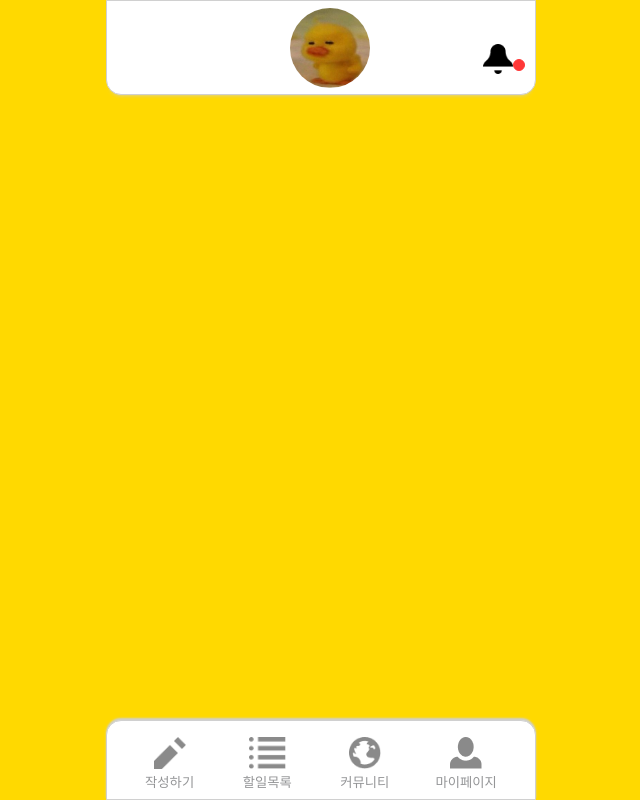
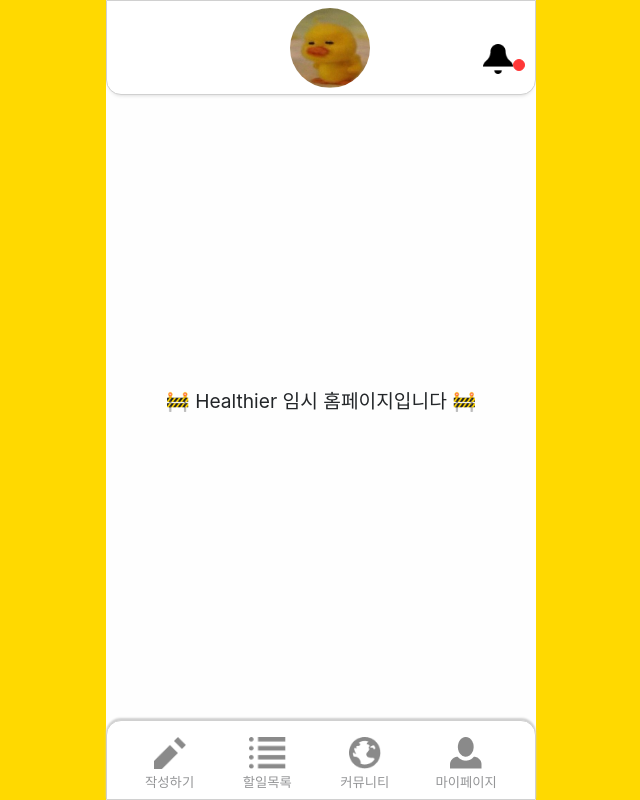
Before and after one commit to codestates-seb/seb45_main_031, a React (Create React App) app in the folder FE/: page / in a window 1280 px wide. Shown: the whole page, without its empty margins (319-959 px from the left). Built offline with nearby package versions, Linux system fonts and the light colour scheme.

Commit message:
✨Feat: 사용자 정보 수정 페이지 헤더 변경 구현
- React Router Outlet을 사용한 페이지 라우팅
- 2개의 화면 레이아웃을 작성하여 특정 페이지에서만 헤더가 변경됨
- 임시 홈페이지 화면 추가

Issue #9

```diff
--- a/FE/src/App.js
+++ b/FE/src/App.js
@@ -1,9 +1,10 @@
 import GlobalStyles from "./styles/GlobalStyles";
-import { Routes, Route } from "react-router-dom";
-import { styled } from "styled-components";
+import { RouterProvider, createBrowserRouter } from "react-router-dom";
 
-import Header from "./components/Header";
-import Footer from "./components/Footer";
+import RootLayout from "./pages/RootLayout";
+import ProfileLayout from "./pages/ProfileLayout";
+
+import Home from "./pages/HomeTest";
 import TodoPage from "./pages/TodoPage";
 import TodoEditPage from "./pages/TodoEditPage";
 import TodoModifyPage from "./pages/TodoModifyPage";
@@ -14,42 +15,41 @@
 import MyPageEdit from "./pages/MyPageEdit";
 import CommunityEditPage from "./pages/CommunityEditPage";
 
+const router = createBrowserRouter([
+  {
+    path: "/",
+    element: <RootLayout />,
+    // errorElement: 에러페이지 만들면 추가
+    children: [
+      { index: true, element: <Home /> },
+      { path: "/signup", element: <SignUpPage /> },
+      { path: "/login", element: <LoginPage /> },
+
+      { path: "/todo", element: <TodoPage /> },
+      { path: "/todo/edit", element: <TodoEditPage /> },
+      { path: "/todo/modify/:todoId", element: <TodoModifyPage /> },
+      { path: "/todo/:today", element: <TodoPage /> },
+
+      { path: "/community", element: <CommunityPage /> },
+      { path: "/community/edit", element: <CommunityEditPage /> },
+
+      { path: "/mypage", element: <MyPage /> },
+    ],
+  },
+  {
+    path: "/mypage/edit",
+    element: <ProfileLayout />,
+    children: [{ index: true, element: <MyPageEdit /> }],
+  },
+]);
+
 function App() {
   return (
     <>
       <GlobalStyles />
-      <Body>
-        <Header />
-        <Routes>
-          <Route path="/signup" element={<SignUpPage />} />
-          <Route path="/todo" element={<TodoPage />} />
-          <Route path="/todo/edit" element={<TodoEditPage />} />
-          <Route path="/todo/modify/:todoId" element={<TodoModifyPage />} />
-          <Route path="/todo/:today" element={<TodoPage />} />
-          <Route path="/todo" element={<TodoPage />} />
-          <Route path="/login" element={<LoginPage />} />
-          <Route path="/community" element={<CommunityPage />} />
-          <Route path="/community/edit" element={<CommunityEditPage />} />
-          <Route path="/mypage" element={<MyPage />} />
-          <Route path="/mypage/edit" element={<MyPageEdit />} />
-        </Routes>
-        <Footer />
-      </Body>
+      <RouterProvider router={router} />
     </>
   );
 }
 
 export default App;
-
-const Body = styled.body`
-  width: 100vw;
-  height: 100vh;
-
-  background-color: #ffd900;
-
-  display: flex;
-  flex-direction: column;
-  justify-content: center;
-
-  position: fixed;
-`;
--- a/FE/src/index.js
+++ b/FE/src/index.js
@@ -1,10 +1,10 @@
 import ReactDOM from "react-dom/client";
-import { BrowserRouter } from "react-router-dom";
+// import { BrowserRouter } from "react-router-dom";
 import App from "./App";
 
 const root = ReactDOM.createRoot(document.getElementById("root"));
 root.render(
-  <BrowserRouter>
-    <App />
-  </BrowserRouter>,
+  // <BrowserRouter>
+  <App />,
+  // </BrowserRouter>,
 );
--- /dev/null
+++ b/FE/src/pages/HomeTest.js
@@ -0,0 +1,38 @@
+// import React from "react";
+import { styled } from "styled-components";
+
+export default function Home() {
+  return (
+    <MaxContainer>
+      <Container>
+        <div>🚧 Healthier 임시 홈페이지입니다 🚧</div>
+      </Container>
+    </MaxContainer>
+  );
+}
+
+const MaxContainer = styled.div`
+  width: 100vw;
+  display: flex;
+  flex-direction: column;
+  align-items: center;
+  justify-content: start;
+`;
+
+const Container = styled.div`
+  margin: auto;
+  height: 100vh;
+  width: 430px;
+  background-color: #fefefe;
+  display: flex;
+  flex-direction: column;
+
+  > div {
+    display: flex;
+    justify-content: center;
+    align-items: center;
+    width: 100%;
+    height: 100vh;
+    font-size: 1.2rem;
+  }
+`;
--- /dev/null
+++ b/FE/src/pages/ProfileLayout.js
@@ -0,0 +1,35 @@
+// import React from "react";
+import { styled } from "styled-components";
+import { Outlet } from "react-router-dom";
+
+import MyPageHeader from "../components/MyPageHeader";
+import Footer from "../components/Footer";
+
+const ProfileLayout = () => {
+  return (
+    <>
+      <Body>
+        <MyPageHeader />
+        <Outlet />
+        <Footer />
+      </Body>
+    </>
+  );
+};
+
+// Layout CSS
+// 화면 전체 노란색 컨테이너
+const Body = styled.body`
+  width: 100vw;
+  height: 100vh;
+
+  background-color: #ffd900;
+
+  display: flex;
+  flex-direction: column;
+  justify-content: center;
+
+  position: fixed;
+`;
+
+export default ProfileLayout;
--- /dev/null
+++ b/FE/src/pages/RootLayout.js
@@ -0,0 +1,35 @@
+// import React from "react";
+import { styled } from "styled-components";
+import { Outlet } from "react-router-dom";
+
+import Header from "../components/Header";
+import Footer from "../components/Footer";
+
+const RootLayout = () => {
+  return (
+    <>
+      <Body>
+        <Header />
+        <Outlet />
+        <Footer />
+      </Body>
+    </>
+  );
+};
+
+// Layout CSS
+// 화면 전체 노란색 컨테이너
+const Body = styled.body`
+  width: 100vw;
+  height: 100vh;
+
+  background-color: #ffd900;
+
+  display: flex;
+  flex-direction: column;
+  justify-content: center;
+
+  position: fixed;
+`;
+
+export default RootLayout;
```
